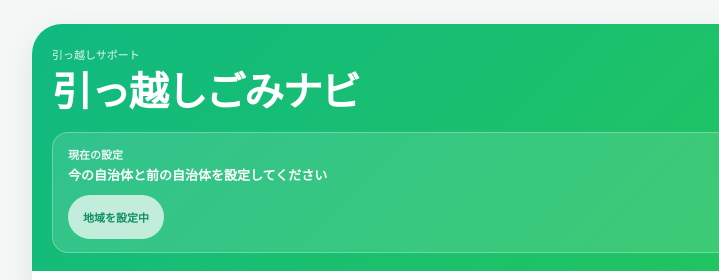
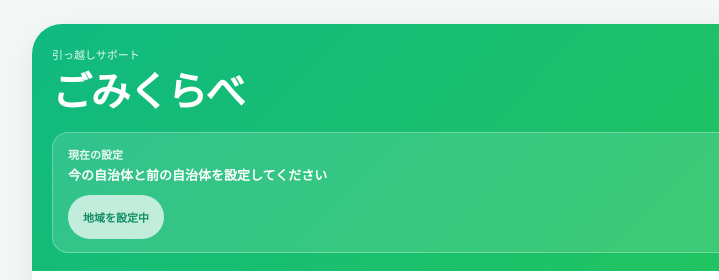
Before and after one commit to suke-siw/gomikurabe, a plain HTML site: page index.html in a window 1280 px wide. Shown: the top 280 px of the page, 228-947 px from the left. Drawn offline with Linux system fonts and the light colour scheme.

Commit message:
タイトル変更

```diff
--- a/index.html
+++ b/index.html
@@ -4,7 +4,7 @@
     <meta charset="UTF-8" />
     <meta name="viewport" content="width=device-width, initial-scale=1.0" />
     <meta name="theme-color" content="#10b981" />
-    <title>引っ越しごみナビ</title>
+    <title>ごみくらべ</title>
     <link rel="stylesheet" href="style.css" />
   </head>
   <body>
@@ -13,7 +13,7 @@
         <div class="hero-inner">
           <div>
             <p class="hero-sub">引っ越しサポート</p>
-            <h1 class="hero-title">引っ越しごみナビ</h1>
+            <h1 class="hero-title">ごみくらべ</h1>
           </div>
           <div class="icon-badge" aria-hidden="true">
             <svg viewBox="0 0 24 24" fill="none" stroke="currentColor" stroke-width="1.8" width="24" height="24">
```
